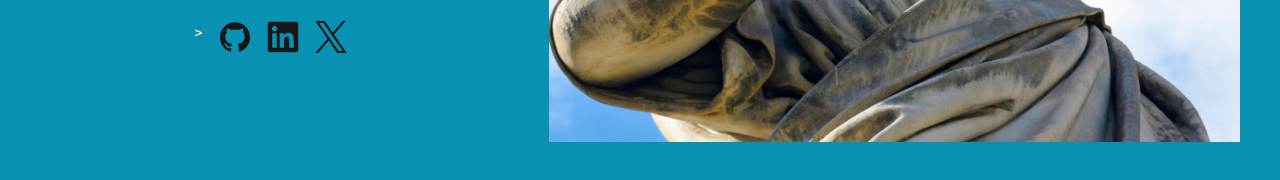
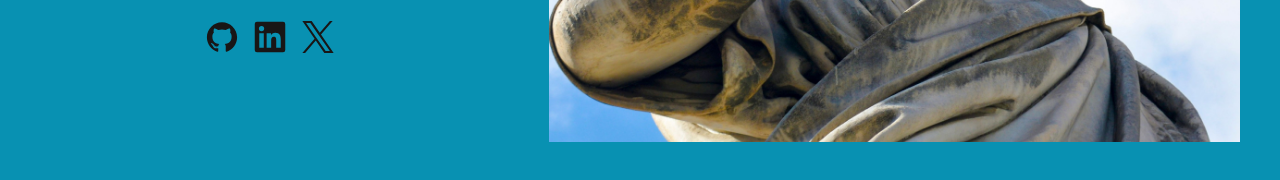
Before and after one commit to galihindra22/homepage, a website built with webpack: page src/template.html in a window 1280 px wide. Shown: the part 2098-2278 px from the top of the page. Built offline with nearby package versions, Linux system fonts and the light colour scheme.

Commit message:
fix: clear typo in html

```diff
--- a/src/template.html
+++ b/src/template.html
@@ -273,7 +273,7 @@
                 <p>totally.real.email@gmail.com</p>
 
             </div>
-            <div class="footer-socials">>
+            <div class="footer-socials">
                 <a href="#" aria-label="GitHub">
                     <svg viewBox="0 0 128 128" height="32px" width="32px">
                         <g fill="#181616">
```
